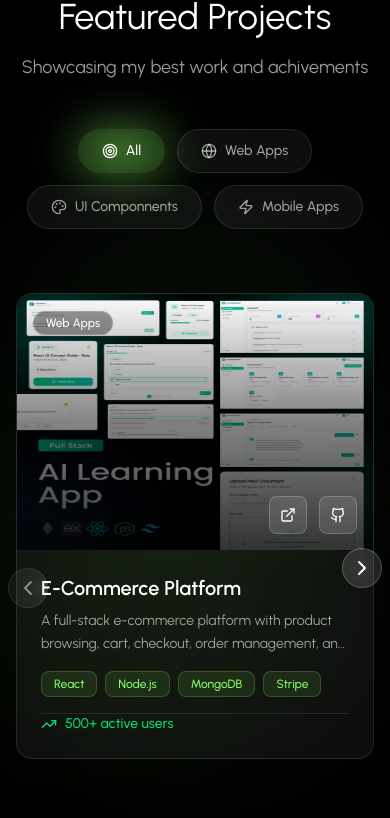
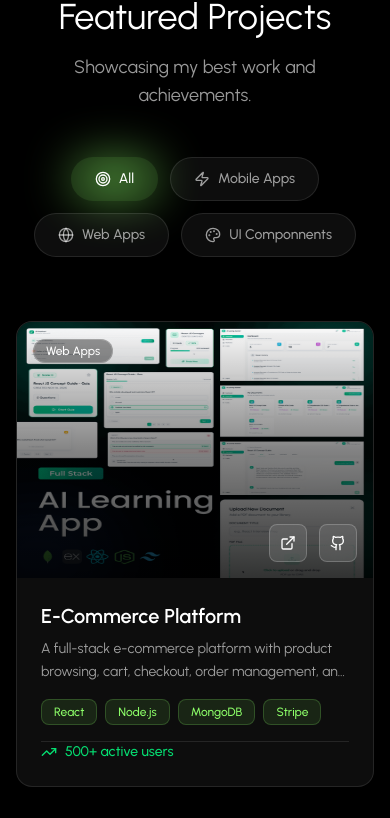
Before and after one commit to mahamadulhasanshaikat/mhs, a React (Vite) app: page / in a window 390 px wide. Shown: the part 7567-8385 px from the top of the page. Built offline with nearby package versions, Linux system fonts and the light colour scheme.

Commit message:
update project page

```diff
--- a/package.json
+++ b/package.json
@@ -13,6 +13,7 @@
     "@emailjs/browser": "^4.4.1",
     "@tailwindcss/vite": "^4.1.18",
     "@vercel/analytics": "^1.6.1",
+    "framer-motion": "^12.42.2",
     "lucide-react": "^0.562.0",
     "react": "^19.1.1",
     "react-dom": "^19.1.1",
--- a/src/components/sections/Projects.jsx
+++ b/src/components/sections/Projects.jsx
@@ -1,75 +1,81 @@
-import React, { useState, useRef } from 'react';
+import React, { useState, useEffect, useRef } from 'react';
 import { projects, categories } from '../../data/projects';
-import { Briefcase, Target, Globe, Palette, Zap, ChevronLeft, ChevronRight } from 'lucide-react';
+import { Briefcase, Target, Globe, Palette, Zap, } from 'lucide-react';
 import ProjectCard from '../ui/ProjectCard';
 import FadeIn from '../animations/FadeIn';
+import { motion, AnimatePresence } from "framer-motion";
+
+const PROJECTS_PER_LOAD = 6;
 
 const Projects = () => {
+    const [activeCategory, setActiveCategory] = useState('All');
+    const [visibleProjects, setVisibleProjects] = useState(PROJECTS_PER_LOAD);
 
-    const [activeCategory, setActiveCategory] = useState('All');
-    const [currentIndex, setCurrentIndex] = useState(0);
-    const scrollContainerRef = useRef(null);
+    const sectionRef = useRef(null);
 
-    const filteredProjects = activeCategory === 'All'
-        ? projects
-        : projects.filter(project => project.category === activeCategory);
+    const filteredProjects =
+        activeCategory === 'All'
+            ? projects
+            : projects.filter(
+                (project) => project.category === activeCategory
+            );
 
-    // Reset carousel when catagory changes
+    // Reset when category changes
+    useEffect(() => {
+        setVisibleProjects(PROJECTS_PER_LOAD);
+    }, [activeCategory]);
+
     const handleCategoryChange = (category) => {
         setActiveCategory(category);
-        setCurrentIndex(0);
-        if (scrollContainerRef.current) {
-            scrollContainerRef.current.scrollTo({ left: 0, behavior: 'smooth' });
-        }
     };
 
-    const scrollToIndex = (index) => {
-        setCurrentIndex(index);
-        if (scrollContainerRef.current) {
-            const container = scrollContainerRef.current;
-            const cardWidth = container.offsetWidth / 3;
-            container.scrollTo({
-                left: cardWidth * index,
-                behavior: 'smooth'
-            });
-        }
+    const handleLoadMore = () => {
+        setVisibleProjects((prev) => prev + PROJECTS_PER_LOAD);
     };
 
-    const nextSlide = () => {
-        const maxIndex = Math.max(0, filteredProjects.length - 3);
-        const newIndex = Math.min(currentIndex + 1, maxIndex);
-        scrollToIndex(newIndex);
+    const handleShowLess = () => {
+        sectionRef.current?.scrollIntoView({
+            behavior: "smooth",
+            block: "start",
+        });
 
+        setTimeout(() => {
+            setVisibleProjects(PROJECTS_PER_LOAD);
+        }, 500); // scroll শেষ হলে collapse হবে
     };
 
-    const prevSlide = () => {
-        const newIndex = Math.max(currentIndex - 1, 0);
-        scrollToIndex(newIndex);
+    const displayedProjects = filteredProjects.slice(0, visibleProjects);
+
+    const categoryIcons = {
+        All: Target,
+        'Mobile Apps': Zap,
+        'Web Apps': Globe,
+        'UI Componnents': Palette,
     };
 
-    // Catagory icons mapping
-    const categoryIcons = {
-        'All': Target,
-        'Web Apps': Globe,
-        'UI Componnents': Palette,
-        'Mobile Apps': Zap,
-    };
-
-
     return (
-        <section id='projects' className=' relative py-15 bg-black overflow-hidden'>
-            <div className=" absolute inset-0 overflow-hidden">
-                <div className=" absolute top-1/2 right-0 w-96 h-96 bg-primary/20 opacity-20 rounded-full blur-3xl" />
-                <div className=" absolute bottom-1/3 left-0 w-96 h-96 bg-primary/20 opacity-20 rounded-full blur-3xl" />
-                <div className=" absolute top-1/2 right-1/3 w-96 h-96 bg-primary/10 opacity-20 rounded-full blur-3xl" />
+        <section
+            ref={sectionRef}
+            id="projects"
+            className="relative py-15 bg-black overflow-hidden"
+        >
+            {/* Background */}
+            <div className="absolute inset-0 overflow-hidden">
+                <div className="absolute top-1/2 right-0 w-96 h-96 bg-primary/20 opacity-20 rounded-full blur-3xl" />
+                <div className="absolute bottom-1/3 left-0 w-96 h-96 bg-primary/20 opacity-20 rounded-full blur-3xl" />
+                <div className="absolute top-1/2 right-1/3 w-96 h-96 bg-primary/10 opacity-20 rounded-full blur-3xl" />
             </div>
 
-            <div className=" relative z-10 max-w-7xl mx-auto px-4 sm:px-6 lg:px-8">
+            <div className="relative z-10 max-w-7xl mx-auto px-4 sm:px-6 lg:px-8">
+
+                {/* Heading */}
                 <FadeIn delay={0}>
-                    <div className=" text-center mb-12">
-                        <div className=" inline-flex items-center gap-2 px-4 py-2 bg-primary/10 border border-primary/30 rounded-full mb-6">
-                            <Briefcase className='w-4 h-4 text-primary' />
-                            <span className="text-sm text-primary font-medium tracking-wide uppercase">My Work</span>
+                    <div className="text-center mb-12">
+                        <div className="inline-flex items-center gap-2 px-4 py-2 bg-primary/10 border border-primary/30 rounded-full mb-6">
+                            <Briefcase className="w-4 h-4 text-primary" />
+                            <span className="text-sm text-primary font-medium tracking-wide uppercase">
+                                My Work
+                            </span>
                         </div>
 
                         <h2 className="text-4xl lg:text-5xl font-normal text-white mb-4">
@@ -77,109 +83,123 @@ const Projects = () => {
                         </h2>
 
                         <p className="text-lg text-white/60 max-w-2xl mx-auto">
-                            Showcasing my best work and achivements
+                            Showcasing my best work and achievements.
                         </p>
                     </div>
                 </FadeIn>
 
-                {/* Category Filter */}
+                {/* Category */}
                 <FadeIn delay={100}>
-                    <div className=" flex flex-wrap justify-center gap-3 mb-16">
+                    <div className="flex flex-wrap justify-center gap-3 mb-16">
                         {categories.map((category) => (
-                            <button key={category}
+                            <button
+                                key={category}
                                 onClick={() => handleCategoryChange(category)}
-                                className={` group relative px-6 py-3 rounded-full font-medium transition-all duration-300 ${activeCategory === category
+                                className={`group relative px-6 py-3 rounded-full font-medium transition-all duration-300 ${activeCategory === category
                                     ? 'text-white'
                                     : 'text-white/60 hover:text-white'
                                     }`}
                             >
+                                <div
+                                    className={`absolute inset-0 rounded-full transition-all duration-300 ${activeCategory === category
+                                        ? 'bg-primary/10'
+                                        : 'bg-white/5 border border-white/10 group-hover:bg-white/10'
+                                        }`}
+                                />
 
-                                <div className={`absolute inset-0 rounded-full transition-all duration-300 ${activeCategory === category
-                                    ? 'bg-primary/10 opacity-100'
-                                    : 'bg-white/5 border border-white/10 group-hover:bg-white/10'
-                                    }`} />
-
-
-                                <div className=" relative flex items-center gap-2">
-                                    {React.createElement(categoryIcons[category], { className: 'w-4 h-4' })}
+                                <div className="relative flex items-center gap-2">
+                                    {React.createElement(categoryIcons[category], {
+                                        className: 'w-4 h-4',
+                                    })}
                                     <span className="text-sm">{category}</span>
                                 </div>
 
                                 {activeCategory === category && (
-                                    <div className=" absolute inset-0 rounded-full bg-primary blur-xl opacity-50 -z-10" />
+                                    <div className="absolute inset-0 rounded-full bg-primary blur-xl opacity-50 -z-10" />
                                 )}
-
                             </button>
                         ))}
                     </div>
                 </FadeIn>
 
-                {/* Projects Carousel */}
+                {/* Projects */}
                 <FadeIn delay={200}>
-                    <div className=" relative">
-                        <div
-                            ref={scrollContainerRef}
-                            className=' overflow-x-auto scroll-smooth snap-x snap-mandatory hide-scrollbar'
-                        >
-                            <div className=" flex gap-6 pb-4">
-                                {filteredProjects.map((project, index) => (
-                                    <div
+                    <>
+                        <AnimatePresence mode="popLayout">
+                            <motion.div
+                                layout
+                                className="grid grid-cols-1 md:grid-cols-2 lg:grid-cols-3 gap-8"
+                            >
+                                {displayedProjects.map((project) => (
+                                    <motion.div
                                         key={project.id}
-                                        className='w-full md:w-[calc(50%-12px)] lg:w-[calc(33.333%-16px)] shrink-0 snap-start'
+                                        layout
+                                        initial={{
+                                            opacity: 0,
+                                            y: 40,
+                                            scale: 0.95,
+                                        }}
+                                        animate={{
+                                            opacity: 1,
+                                            y: 0,
+                                            scale: 1,
+                                        }}
+                                        exit={{
+                                            opacity: 0,
+                                            y: -20,
+                                            scale: 0.95,
+                                        }}
+                                        transition={{
+                                            duration: 0.45,
+                                            ease: "easeInOut",
+                                        }}
                                     >
                                         <ProjectCard project={project} />
-                                    </div>
+                                    </motion.div>
                                 ))}
-                            </div>
-                        </div>
+                            </motion.div>
+                        </AnimatePresence>
 
-                        {/* Navigation Arros */}
-                        {filteredProjects.length > 3 && (
-                            <>
-                                <button
-                                    onClick={prevSlide}
-                                    disabled={currentIndex === 0}
-                                    className=" flex absolute left-0 top-1/2 -translate-x-2 lg:-translate-x-4 items-center justify-center w-10 h-10 lg:w-12 lg:h-12 bg-white/10 backdrop-blur-sm border border-white/20 rounded-full hover:bg-white/20 transition-all duration-300 disabled:opacity-50 disabled:cursor-not-allowed z-10"
-
-                                    aria-label='Previous projects'
+                        {/* Load More Button */}
+                        <motion.div
+                            layout
+                            className="flex justify-center mt-14"
+                        >
+                            {visibleProjects < filteredProjects.length ? (
+                                <motion.button
+                                    whileHover={{
+                                        scale: 1.06,
+                                    }}
+                                    whileTap={{
+                                        scale: 0.95,
+                                    }}
+                                    onClick={handleLoadMore}
+                                    className="px-8 py-3 rounded-full border border-primary text-primary font-medium hover:bg-primary/40 hover:text-white transition-colors"
                                 >
-                                    <ChevronLeft className=' w-6 h-6 text-white' />
-                                </button>
-
-                                <button
-                                    onClick={nextSlide}
-                                    disabled={currentIndex >= filteredProjects.length - 3}
-                                    className=" flex absolute right-0 top-1/2 -translate-y-1/2 translate-x-2 lg:translate-x-4 items-center justify-center w-10 h-10 lg:w-12 lg:h-12 bg-white/10 backdrop-blur-sm border border-white/20 rounded-full hover:bg-white/20 transition-all duration-300 disabled:opacity-50 disabled:cursor-not-allowed z-10"
-
-                                    aria-label=' Next projects'
-                                >
-                                    <ChevronRight className='w-6 h-6 text-white' />
-                                </button>
-                            </>
-                        )}
-
-                        {/* Navigation Dots */}
-                        {filteredProjects.length > 3 && (
-                            <div className=" flex items-center justify-center gap-2 mt-8">
-                                {Array.from({ length: Math.max(0, filteredProjects.length - 2) }).map((_, index) => (
-                                    <button
-                                        key={index}
-                                        onClick={() => scrollToIndex(index)}
-                                        className={`transition-all duration-300 rounded-full ${index === currentIndex
-                                            ? 'bg-primary w-6 h-2'
-                                            : 'bg-white/30 w-2 h-2 hover:bg-white/50'
-                                            }`}
-                                        aria-label={`Go to slide ${index + 1}`}
-
-                                    />
-                                ))}
-                            </div>
-                        )}
-                    </div>
+                                    Load More
+                                </motion.button>
+                            ) : (
+                                filteredProjects.length > PROJECTS_PER_LOAD && (
+                                    <motion.button
+                                        whileHover={{
+                                            scale: 1.06,
+                                        }}
+                                        whileTap={{
+                                            scale: 0.95,
+                                        }}
+                                        onClick={handleShowLess}
+                                        className="px-8 py-3 rounded-full border border-primary text-primary font-medium hover:bg-primary/40 hover:text-white transition-colors"
+                                    >
+                                        Show Less
+                                    </motion.button>
+                                )
+                            )}
+                        </motion.div>
+                    </>
                 </FadeIn>
             </div>
         </section>
-    )
-}
+    );
+};
 
-export default Projects
+export default Projects;
--- a/src/data/projects.js
+++ b/src/data/projects.js
@@ -64,7 +64,62 @@ export const projects = [
         metrics: 'Real-time updates enabled',
         demoUrl: 'https://mahamadulhasanshaikat.github.io/',
         githubUrl: 'https://github.com/mahamadulhasanshaikat',
-    }
+    },
+    {
+        id: 7,
+        title: 'Status & Favourite System',
+        description: 'A real-time status posting system where users can like statuses and view them instantly in a favourite screen.',
+        image: '/images/projects/project6.png',
+        category: 'Mobile Apps',
+        technologies: ['Flutter', 'Firebase', 'GetX'],
+        metrics: 'Real-time updates enabled',
+        demoUrl: 'https://mahamadulhasanshaikat.github.io/',
+        githubUrl: 'https://github.com/mahamadulhasanshaikat',
+    },
+    {
+        id: 8,
+        title: 'Status & Favourite System',
+        description: 'A real-time status posting system where users can like statuses and view them instantly in a favourite screen.',
+        image: '/images/projects/project6.png',
+        category: 'Mobile Apps',
+        technologies: ['Flutter', 'Firebase', 'GetX'],
+        metrics: 'Real-time updates enabled',
+        demoUrl: 'https://mahamadulhasanshaikat.github.io/',
+        githubUrl: 'https://github.com/mahamadulhasanshaikat',
+    },
+    {
+        id: 9,
+        title: 'Status & Favourite System',
+        description: 'A real-time status posting system where users can like statuses and view them instantly in a favourite screen.',
+        image: '/images/projects/project6.png',
+        category: 'Mobile Apps',
+        technologies: ['Flutter', 'Firebase', 'GetX'],
+        metrics: 'Real-time updates enabled',
+        demoUrl: 'https://mahamadulhasanshaikat.github.io/',
+        githubUrl: 'https://github.com/mahamadulhasanshaikat',
+    },
+    {
+        id: 10,
+        title: 'Status & Favourite System',
+        description: 'A real-time status posting system where users can like statuses and view them instantly in a favourite screen.',
+        image: '/images/projects/project6.png',
+        category: 'Mobile Apps',
+        technologies: ['Flutter', 'Firebase', 'GetX'],
+        metrics: 'Real-time updates enabled',
+        demoUrl: 'https://mahamadulhasanshaikat.github.io/',
+        githubUrl: 'https://github.com/mahamadulhasanshaikat',
+    },
+    {
+        id: 11,
+        title: 'Status & Favourite System',
+        description: 'A real-time status posting system where users can like statuses and view them instantly in a favourite screen.',
+        image: '/images/projects/project6.png',
+        category: 'Mobile Apps',
+        technologies: ['Flutter', 'Firebase', 'GetX'],
+        metrics: 'Real-time updates enabled',
+        demoUrl: 'https://mahamadulhasanshaikat.github.io/',
+        githubUrl: 'https://github.com/mahamadulhasanshaikat',
+    },
 ];
 
-export const categories = ['All', 'Web Apps', 'UI Componnents', 'Mobile Apps',];
+export const categories = ['All', 'Mobile Apps', 'Web Apps', 'UI Componnents',];
```
Also changed, not shown: 1 other file (tests, documents, lock files or other folders).
